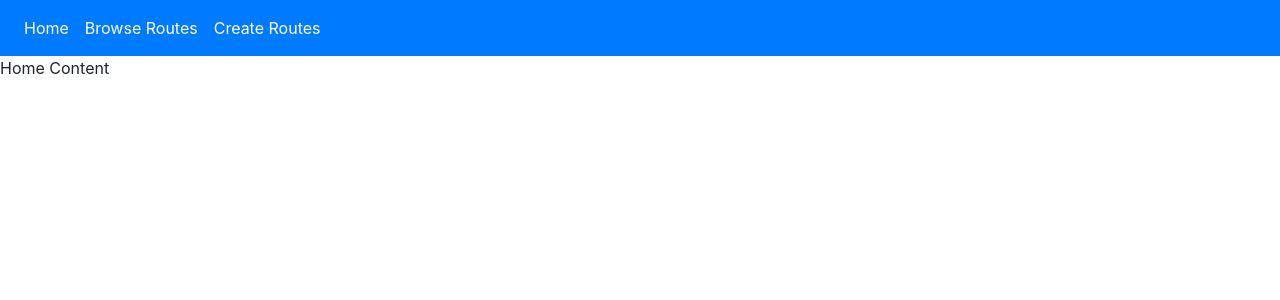
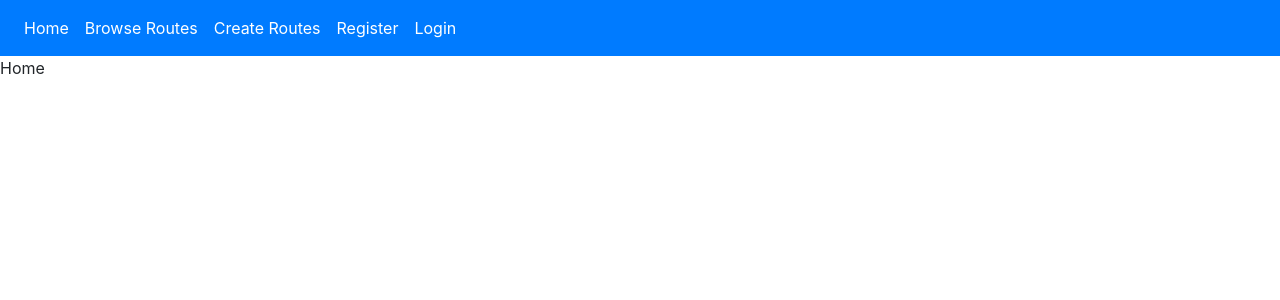
Before and after one commit to dongra02/sei-project-3, a React (Create React App) app in the folder frontend/: page / in a window 1280 px wide. Shown: the top 300 px of the page. Built offline with nearby package versions, Linux system fonts and the light colour scheme.

Commit message:
updated navbar

```diff
--- a/frontend/src/components/common/Home.js
+++ b/frontend/src/components/common/Home.js
@@ -2,7 +2,7 @@ import React from 'react'
 
 const Home = () => {
   return (
-    <div>Home Content</div>
+    <div>Home</div>
   )
 }
 
--- a/frontend/src/components/common/Navbar.js
+++ b/frontend/src/components/common/Navbar.js
@@ -6,8 +6,10 @@ const Navbar = () => {
     <nav className="navbar navbar-expand-lg navbar navbar-dark bg-primary">
         <div className="navbar-nav">
           <Link to="/" className="nav-item nav-link active">Home <span className="sr-only">(current)</span></Link>
-          <Link to="/routes" className="nav-item nav-link active">Browse Routes</Link>
+          <Link to="/quests" className="nav-item nav-link active">Browse Routes</Link>
           <Link to="" className="nav-item nav-link active">Create Routes</Link>
+          <Link to="/register" className="nav-item nav-link active">Register</Link>
+          <Link to="/login" className="nav-item nav-link active">Login</Link>
         </div>
     </nav>
   )
```
Also changed, not shown: frontend/src/styles/main.scss (line endings or trailing spaces).
